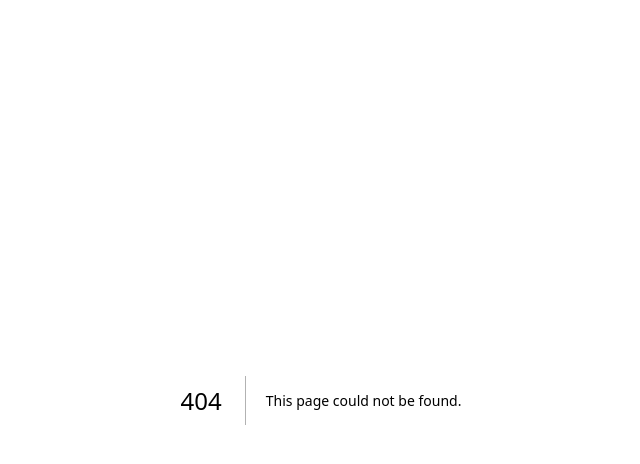
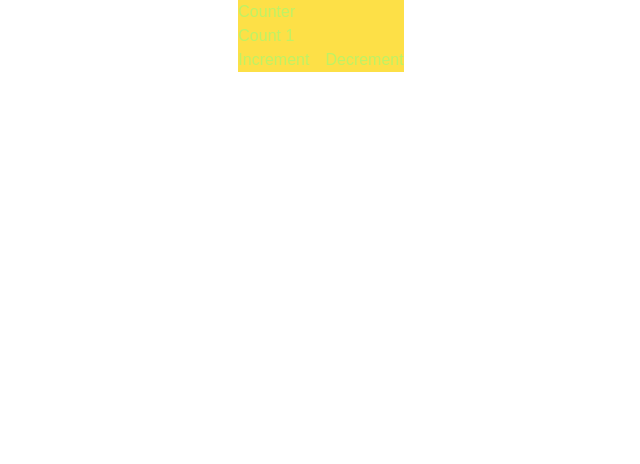
Before and after one commit to Abduallah-Shaklaoon/cprg306-assignments, a Next.js app: page /week-4 in a window 1280 px wide. Before the commit this address had no page. Shown: the top 464 px of the page, without its empty margins (319-959 px from the left). Built offline with nearby package versions, Linux system fonts and the light colour scheme.

Commit message:
Added week 3 CSS and fixed logic in week 4 counter

```diff
--- a/app/page.js
+++ b/app/page.js
@@ -5,10 +5,13 @@ export default function Page() {
         <main>
             <ul>
               <li>
-                <Link href="/week-2">Week 2 Assignment</Link>
+                <Link href="/week-2">Week 2 - Assignment</Link>
               </li>
               <li>
-                <Link href="/week-3">week-3</Link>
+                <Link href="/week-3">Week 3 - Shopping List</Link>
+              </li>
+              <li>
+                <Link href="/week-4">week-4</Link>
               </li>
             </ul>
         </main>
--- a/app/week-3/item.js
+++ b/app/week-3/item.js
@@ -1,11 +1,10 @@
 export default function Item({name, quantity, category}){
     return(
-        <div>
-            <li>
-                <h2>{name}</h2>
-                <p>Quantity: {quantity}</p>
-                <p>Category: {category}</p>
-            </li>
+        <div className="p-5 w-96">
+            <ul className="bg-cyan-300 w-80 mr-3 p-2 rounded shadow-xl hover:bg-green-500 hover:p-8">
+                <h2 className="font-bold text-xl">{name}</h2>
+                <p>Buy: {quantity} in {category}</p>
+            </ul>
         </div>
     );
 }
--- a/app/week-3/page.js
+++ b/app/week-3/page.js
@@ -3,44 +3,9 @@ import ItemList from "./item-list";
 export default function Page(){
     return(
         <main>
-            <h1>Week 3 Assignment / Shopping List</h1>
+            <h1 className="font-bold text-2xl">Week 3 Assignment / Shopping List</h1>
             <ItemList/>
 
         </main>
     );
 }
-
-/*    let dog2 ={
-        name: "Buddy",
-        breed: "Golden Retriever",
-        age: 5,
-        weight: 65,
-        image: "https://images.unsplash.com/photo-1517849845537-4d257902454a"
-    };
-    let dog3 ={
-        name: "Molly",
-        breed: "Goldendoodle",
-        age: 2,
-        weight: 55,
-        image: "https://images.unsplash.com/photo-1517849845537-4d257902454a"
-    };
-    return (
-        <div className="ml-4 mt-2">
-            <h1 className="text-2x1 font-bold">Week 3 Demo</h1>
-            <p>Click on a dog to learn more about them.</p>
-            <div>
-                <img src={dog2.image} alt={dog2.name} />
-                <h2>{dog2.name}</h2>
-                <p>{dog2.breed}</p>
-                <p>Age: {dog2.age}</p>
-                <p>Weight: {dog2.weight}</p>
-            </div>
-            <div>
-                <img src={dog3.image} alt={dog3.name} />
-                <h2>{dog3.name}</h2>
-                <p>{dog3.breed}</p>
-                <p>Age: {dog3.age}</p>
-                <p>Weight: {dog3.weight}</p>
-            </div>
-        </div>
-    );*/
--- /dev/null
+++ b/app/week-4/counter.js
@@ -0,0 +1,27 @@
+"use client";
+import { useState } from 'react';
+
+
+
+
+export default function Counter() {
+    const [count, setCount] = useState(1);
+    const increment = () => {
+        setCount(count + 1);
+    };
+    const decrement = () => {
+        setCount(count - 1);
+    };
+
+    return (
+        <div className=' bg-yellow-300 text-lime-300'>
+            <h1>Counter</h1>
+            <p>Count {count}</p>
+            <div className='flex-row'>
+                <button onClick={increment} disabled={count == 20} className='m-auto pr-2'>Increment</button>
+                <button onClick={decrement} disabled={count == 1} className='m-auto pl-2'>Decrement</button>
+            </div>
+       </div>
+
+    );
+}
--- /dev/null
+++ b/app/week-4/page.js
@@ -0,0 +1,9 @@
+import Counter from './counter.js';
+
+export default function Page() {
+    return (
+        <main className='flex w-full justify-center'>
+            <Counter />
+        </main>
+    );
+}
```
Also changed, not shown: app/week-3/classexample.js (added, +35 -0 lines).
